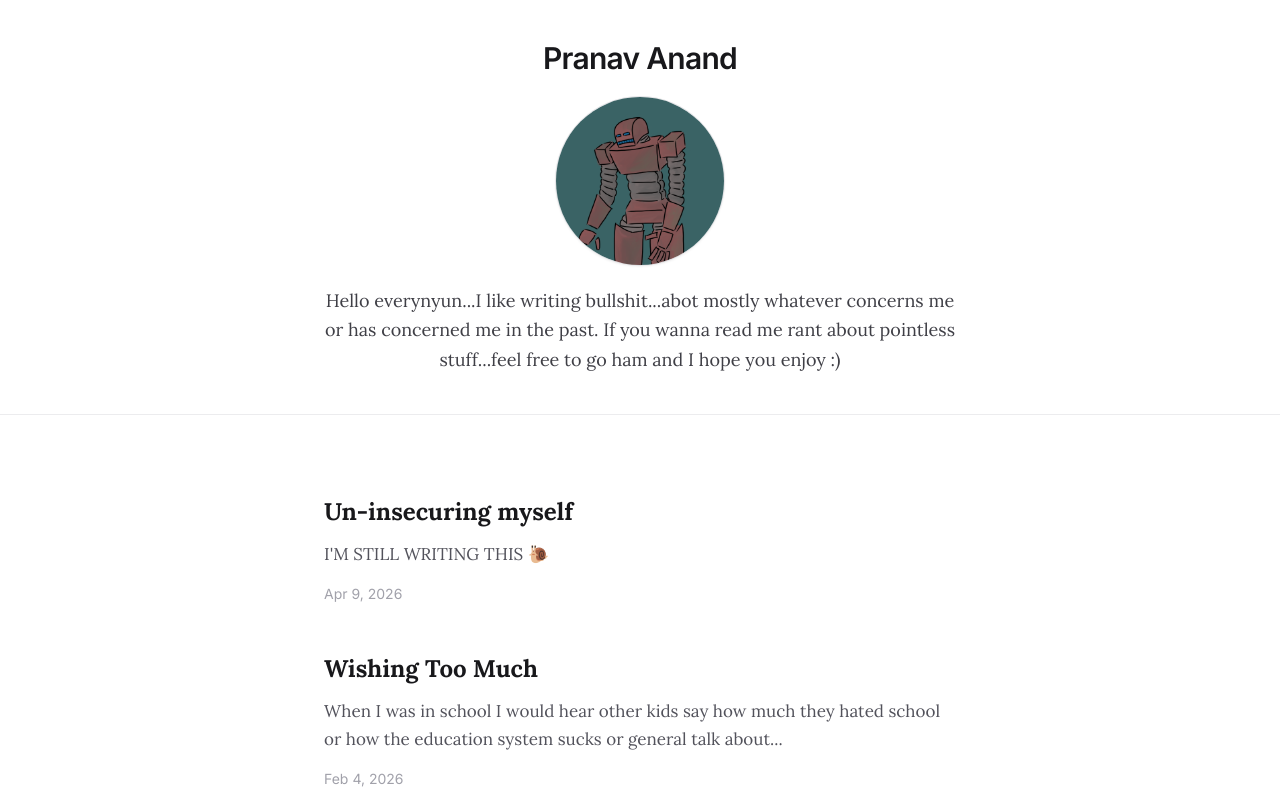
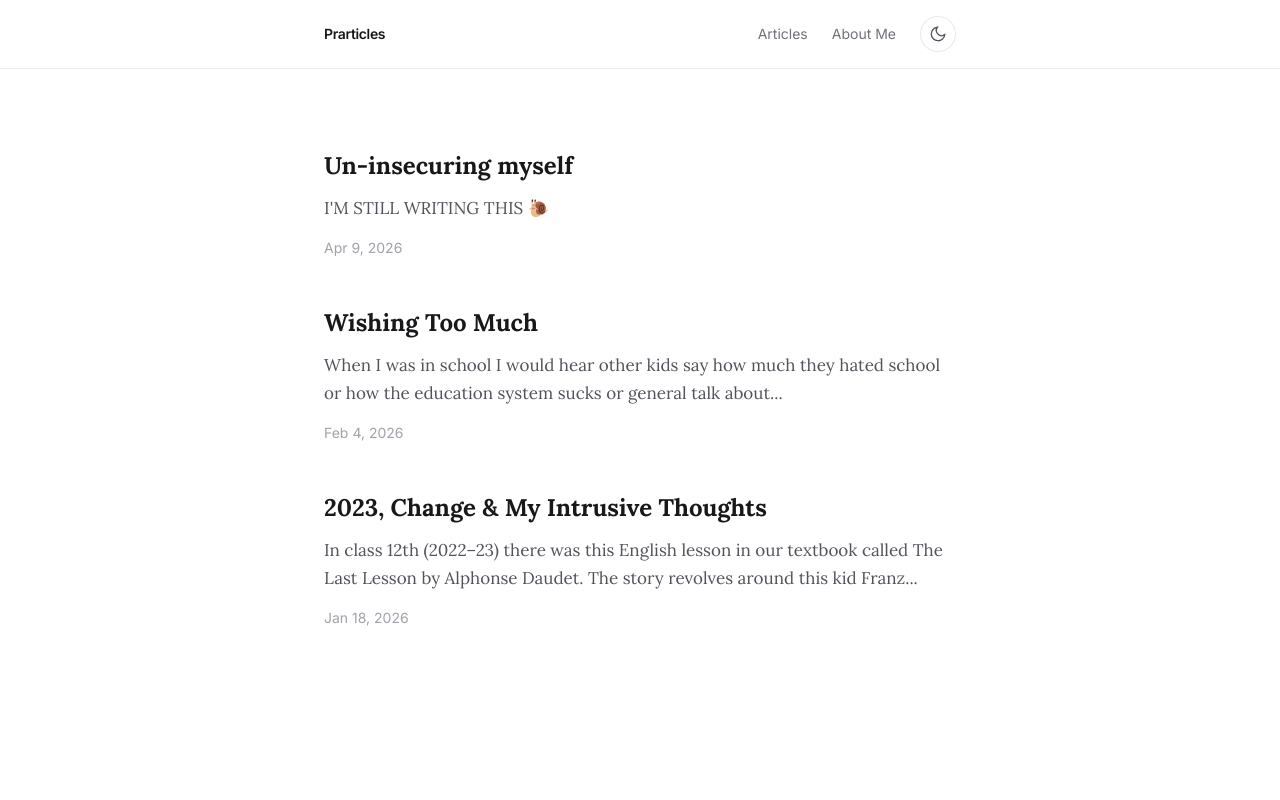
Before and after one commit to pranavanand17/Prarticles, a Next.js app: page / in a window 1280 px wide. Shown: the top 800 px of the page. Built offline with nearby package versions, Linux system fonts and the light colour scheme; no server answers.

Commit message:
About me
Signed-off-by: pranavanand17 <pranavisappu@proton.me>

```diff
--- /dev/null
+++ b/app/about/page.tsx
@@ -0,0 +1,27 @@
+import Image from "next/image";
+
+export const metadata = {
+  title: "About Me",
+  description: "A short intro by Pranav Anand.",
+};
+
+export default function AboutPage() {
+  return (
+    <section className="mx-auto max-w-read px-5 py-16 text-center sm:px-6 sm:py-20">
+      <h1 className="font-sans text-3xl font-semibold tracking-tight text-zinc-900 dark:text-zinc-100">
+        Pranav Anand
+      </h1>
+      <Image
+        src="/pranav-pfp.png"
+        alt="Pranav Anand profile image"
+        width={112}
+        height={112}
+        className="mx-auto mt-6 h-28 w-28 rounded-full border border-zinc-200 object-cover shadow-sm dark:border-zinc-700"
+        priority
+      />
+      <p className="mx-auto mt-6 max-w-2xl font-serif text-lg leading-relaxed text-zinc-700 dark:text-zinc-300">
+        Hello everynyun...I like writing bullshit...abot mostly whatever concerns me or has concerned me in the past. If you wanna read me rant about pointless stuff...feel free to go ham and I hope you enjoy :)
+      </p>
+    </section>
+  );
+}
--- a/components/site-header.tsx
+++ b/components/site-header.tsx
@@ -1,23 +1,31 @@
-import Image from "next/image";
+import Link from "next/link";
+import { ThemeToggle } from "@/components/theme-toggle";
 
 export function SiteHeader() {
   return (
-    <header className="border-b border-zinc-200/70 bg-white transition-colors duration-200 dark:border-zinc-800/80 dark:bg-zinc-950">
-      <div className="mx-auto flex max-w-read flex-col items-center gap-5 px-5 py-10 text-center sm:px-6">
-        <h1 className="font-sans text-3xl font-semibold tracking-tight text-zinc-900 dark:text-zinc-100">
-          Pranav Anand
-        </h1>
-        <Image
-          src="/pranav-pfp.png"
-          alt="Pranav Anand profile image"
-          width={170}
-          height={170}
-          className="h-[170px] w-[170px] rounded-full border border-zinc-200 object-cover shadow-sm dark:border-zinc-700"
-          priority
-        />
-        <p className="max-w-2xl font-serif text-lg leading-relaxed text-zinc-700 dark:text-zinc-300">
-          Hello everynyun...I like writing bullshit...abot mostly whatever concerns me or has concerned me in the past. If you wanna read me rant about pointless stuff...feel free to go ham and I hope you enjoy :)
-        </p>
+    <header className="sticky top-0 z-50 border-b border-zinc-200/70 bg-white/80 backdrop-blur-md transition-colors duration-200 dark:border-zinc-800/80 dark:bg-zinc-950/80">
+      <div className="mx-auto flex max-w-read items-center justify-between gap-4 px-5 py-4 sm:px-6">
+        <Link
+          href="/"
+          className="font-sans text-sm font-semibold tracking-tight text-zinc-900 transition-colors hover:text-zinc-600 dark:text-zinc-100 dark:hover:text-zinc-300"
+        >
+          Prarticles
+        </Link>
+        <nav className="flex items-center gap-6">
+          <Link
+            href="/"
+            className="font-sans text-sm text-zinc-500 transition-colors hover:text-zinc-900 dark:text-zinc-400 dark:hover:text-zinc-100"
+          >
+            Articles
+          </Link>
+          <Link
+            href="/about"
+            className="font-sans text-sm text-zinc-500 transition-colors hover:text-zinc-900 dark:text-zinc-400 dark:hover:text-zinc-100"
+          >
+            About Me
+          </Link>
+          <ThemeToggle />
+        </nav>
       </div>
     </header>
   );
```
